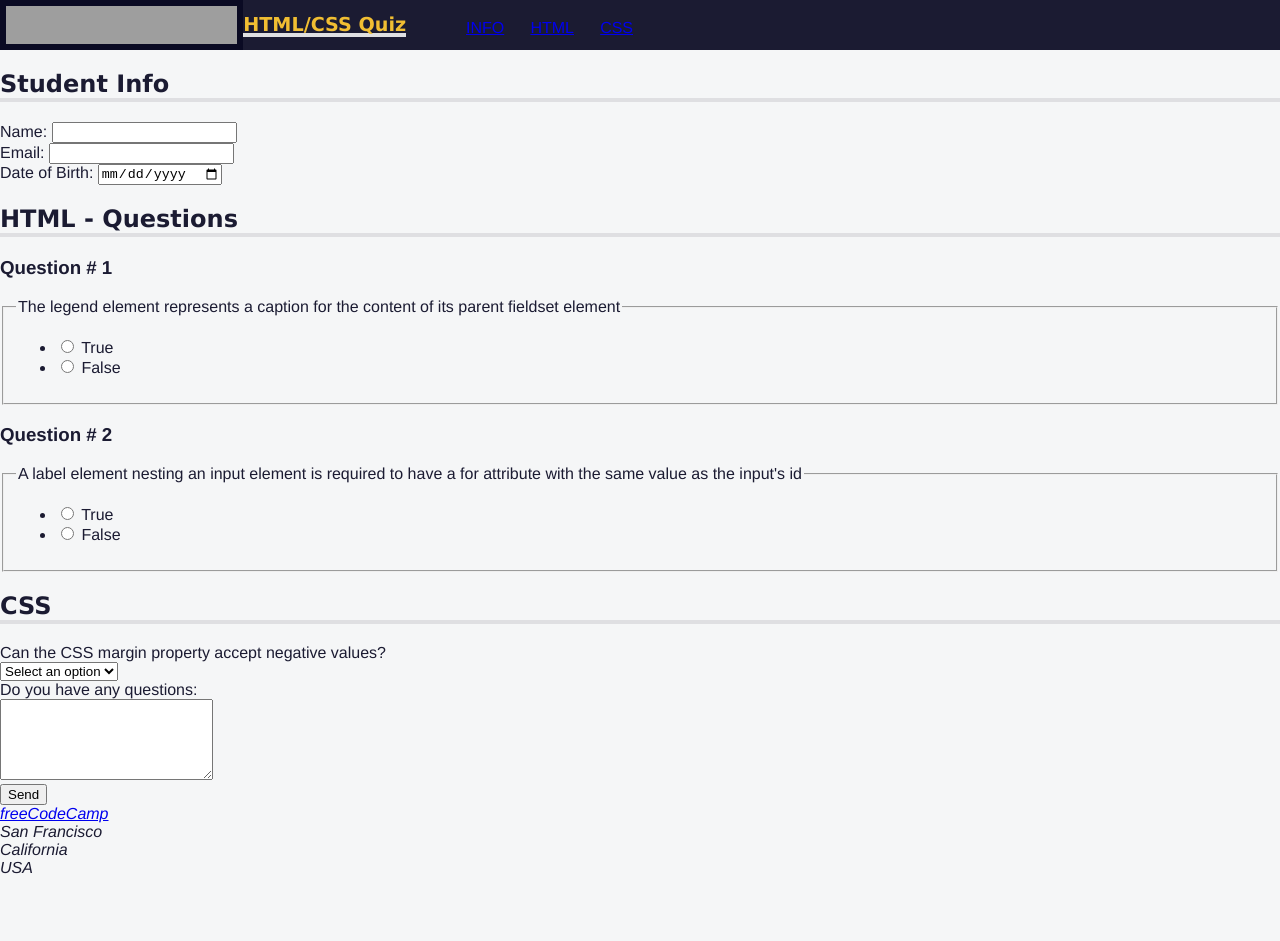
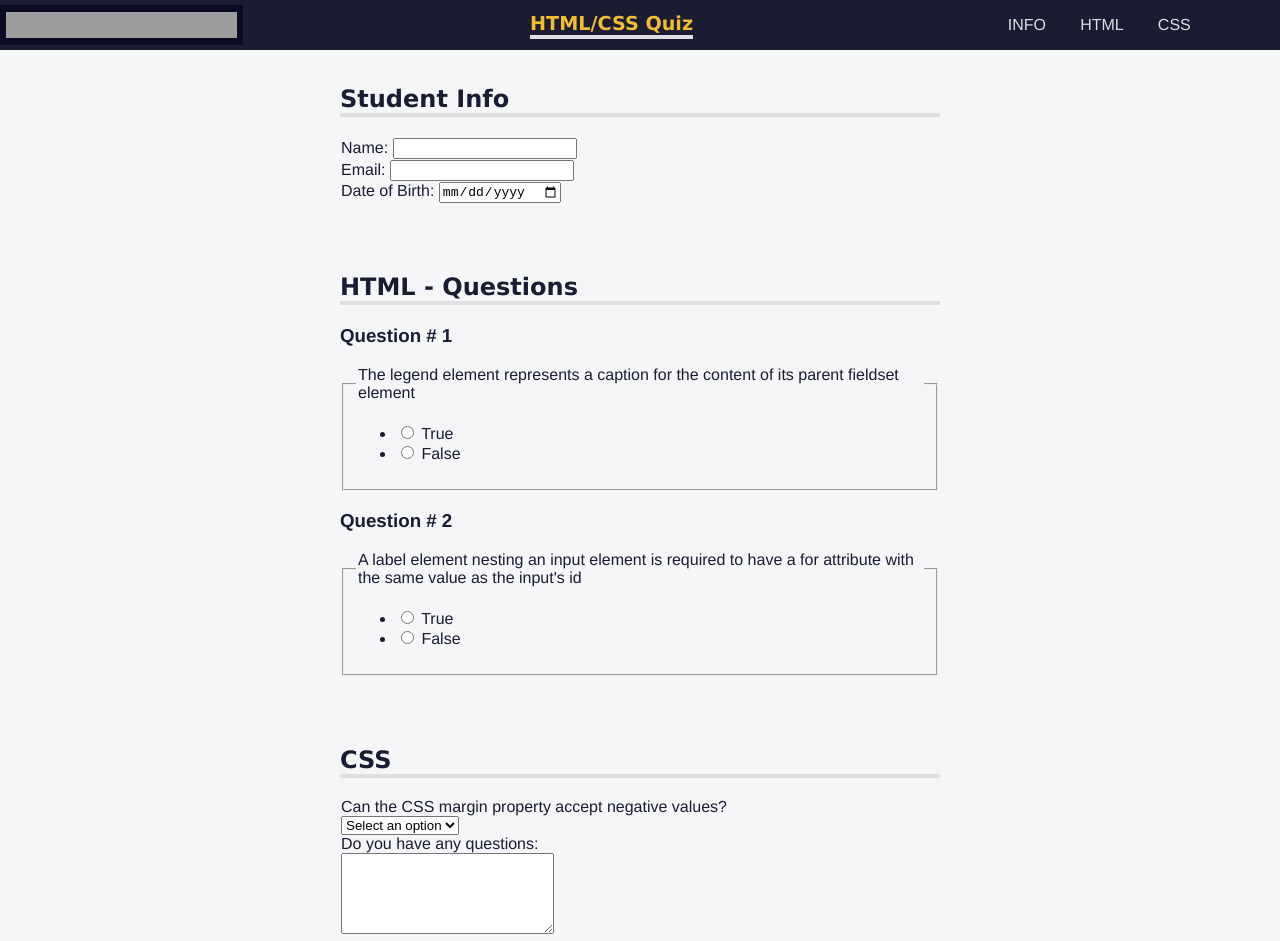
Before and after one commit to veronezl/AccessibilityWebPage, a plain HTML site: page index.html in a window 1280 px wide. Shown: the top 941 px of the page. Before the commit the page ends 877 px from the top, so only its background shows below. Drawn offline with Linux system fonts and the light colour scheme; grey boxes are pictures that could not be loaded.

Commit message:
Built 46 to 54

```diff
--- a/styles.css
+++ b/styles.css
@@ -10,6 +10,10 @@ header {
   width: 100%;
   display: flex;
   background-color: #1b1b32;
+  justify-content: space-between;
+  align-items: center;
+  position: fixed;
+  top: 0;
 }
 
 #logo {
@@ -22,10 +26,17 @@ header {
 h1 {
   font-size: min(5vw, 1.2em);
   color: #f1be32;
+  text-align: center;
+}
+
+main {
+  padding-top: 25px;
 }
 
 h2 {
   border-bottom: 4px solid #dfdfe2;
+  padding-top: 60px;
+  margin-top: 0;
 }
 
 h1,
@@ -40,12 +51,17 @@ nav {
   height: 50px;
 }
 
-nav > ul {
+nav>ul {
   display: flex;
   justify-content: space-evenly;
+  flex-wrap: wrap;
+  align-items: center;
+  padding-inline-start: 0;
+  margin-block: 0;
+  height: 100%;
 }
 
-nav > ul > li {
+nav>ul>li {
   color: #dfdfe2;
   margin: 0 0.2rem;
   padding: 0.2rem;
@@ -67,3 +83,39 @@ nav > ul > li {
 h3::before {
   content: "Question #";
 }
+
+nav>ul>li:houver {
+  color: #1b1b32;
+  background-color: #dfdfe2;
+  cursor: pointer;
+}
+
+li a {
+  color: inherit;
+  text-decoration: none;
+}
+
+section {
+  width: 80%;
+  margin-bottom: 10px;
+  margin-top: 0;
+  margin-right: auto;
+  margin-left: auto;
+  max-width: 600px;
+}
+
+.info {
+  padding: 1px 0 0 1px;
+}
+
+.formrow {
+  margin-top: 1px;
+  padding-top: 0;
+  padding-right: 1px;
+  padding-bottom: 0;
+  padding-left: 1px;
+}
+
+input {
+  font-size: 13px;
+}
```
